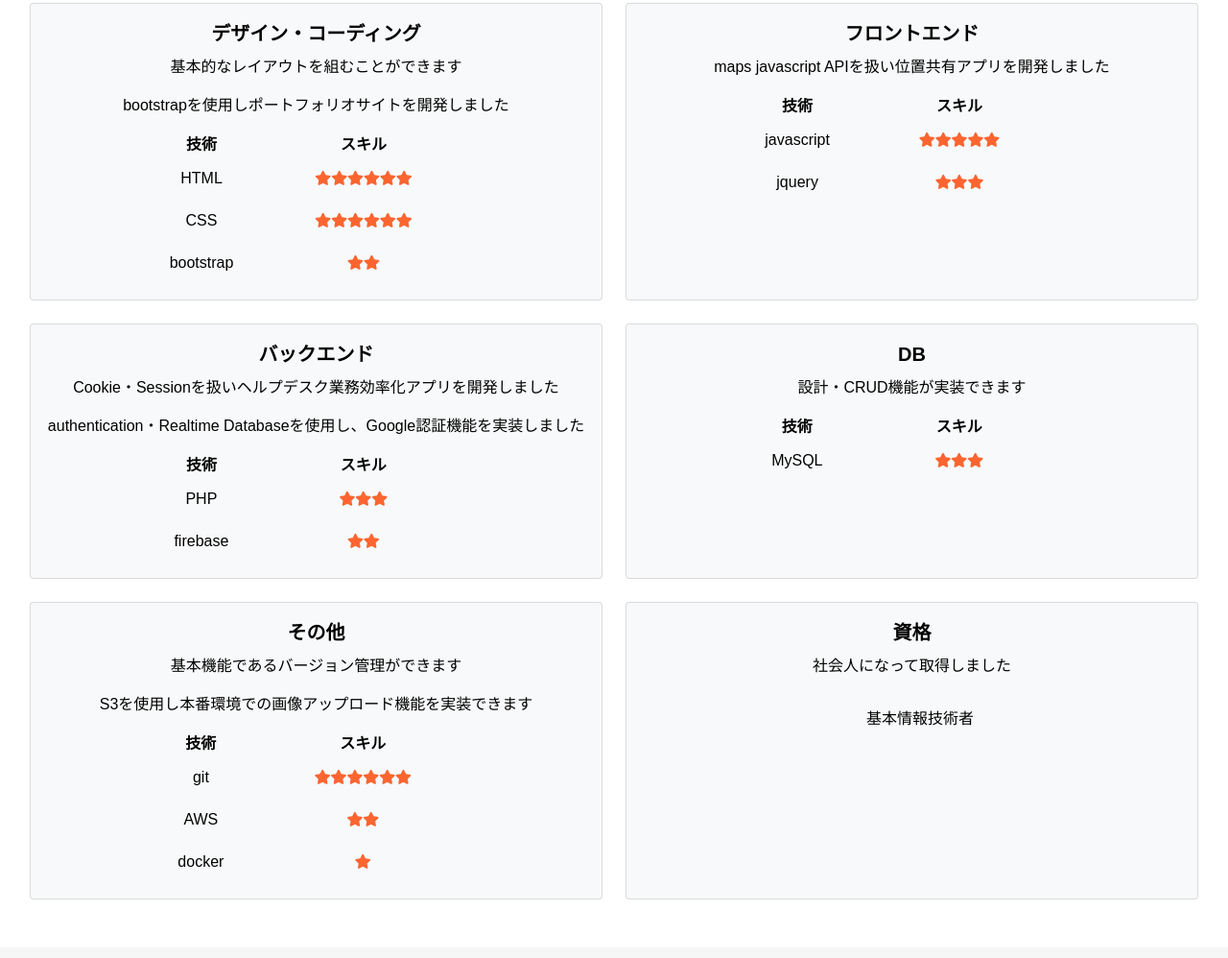
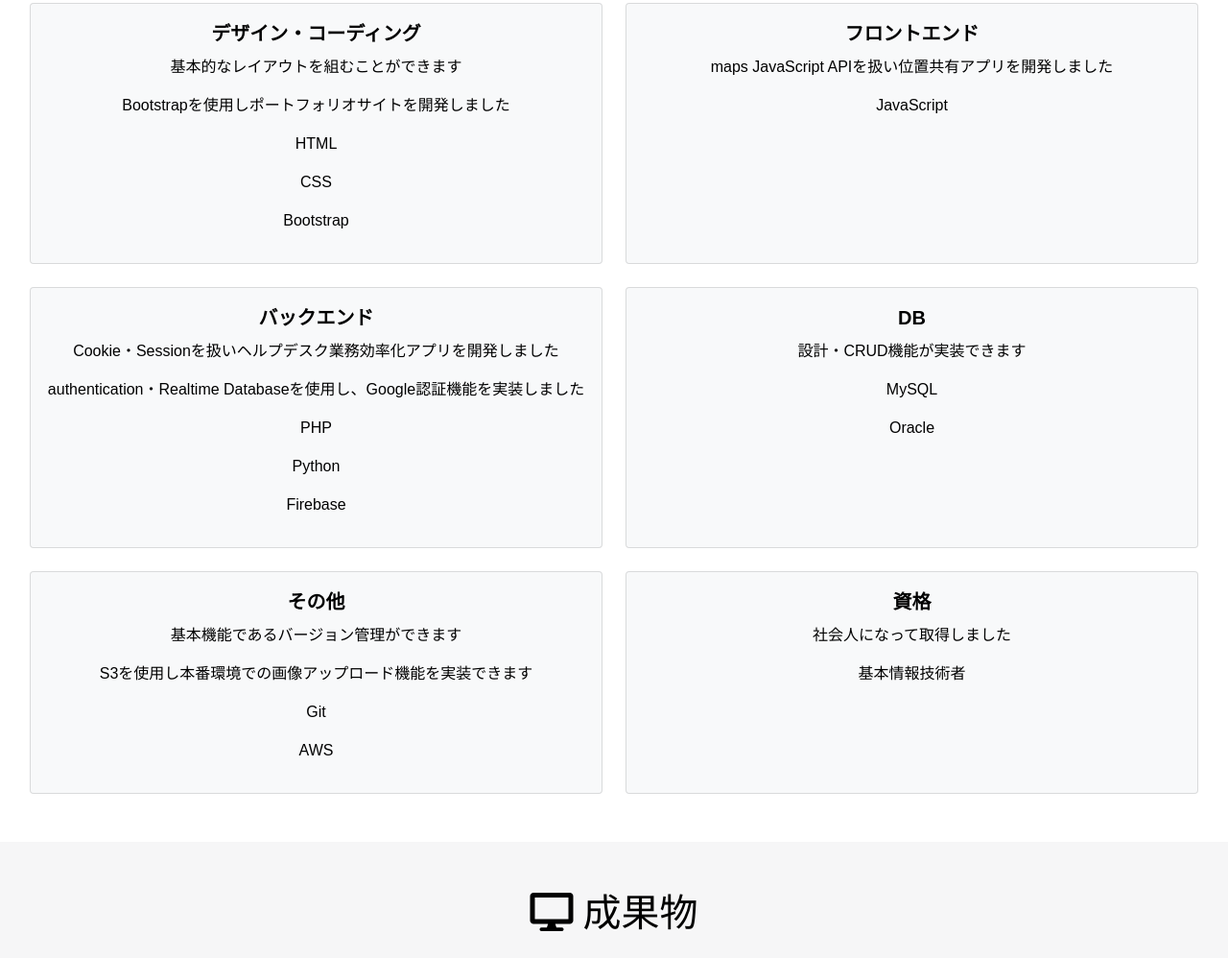
Before and after one commit to ryuhei7135/portforio-site, a plain HTML site: page index.html in a window 1280 px wide. Shown: the part 1810-2808 px from the top of the page at 96% size. Drawn offline with nearby package versions, Linux system fonts and the light colour scheme.

Commit message:
Add files via upload

```diff
--- a/index.html
+++ b/index.html
@@ -74,7 +74,7 @@
               <ul>
                 <li>氏名：唐橋 龍平</li>
                 <li>生年月日：平成9年10月10日</li>
-                <li>職歴：新卒で入社したSIerで「ヘルプデスク兼運用SE」を約1年、「システムエンジニア」を<br>約2年経験しました。<br>「ヘルプデスク兼運用SE」時代には、こちらが試行錯誤したことを記録し進捗管理ができる<br>システムがあれば便利だと考え、個人的にシステムを開発した経験があります。<br>「システムエンジニア」としては、主にDXプロジェクトに従事し、「勤怠管理システムの開発」「販売管理システムへのワークフロー機能追加」を担当しました。<br>クライアントとのヒアリングや要件定義に携わった経験もあります。</li>
+                <li>職歴：新卒で入社したSIerで「ヘルプデスク兼運用SE」を約1年、「システムエンジニア」を<br>約2年半経験しました。<br>「ヘルプデスク兼運用SE」時代には、こちらが試行錯誤したことを記録し進捗管理ができる<br>システムがあれば便利だと考え、個人的にシステムを開発した経験があります。<br>「システムエンジニア」としては、主にDXプロジェクトに従事し、「勤怠管理システムの開発」「販売管理システムへのワークフロー機能追加」を担当しました。<br>クライアントとのヒアリングや要件定義に携わった経験もあります。</li>
                 <li>現職で得たこと：顧客折衝力です。<br>クライアントの課題を解決するシステムを考えるには、顧客企業の業務内容を深く理解する必要があります。<br>システム開発を通して、顧客の業務内容を細かく把握し、担当者から詳しくヒアリングするスキルや細かい調整をする折衝力が養われました。</li>
                 <li>趣味：6歳の頃から続けている野球です。現在は週に1度、地元の友達・後輩と同じチームで活動しています。</li>
               </ul>
@@ -94,65 +94,22 @@
               <div class="card-body">
                 <p class="card-title">デザイン・コーディング</p>
                 <p class="card-text">基本的なレイアウトを組むことができます</p>
-                <p class="card-text">bootstrapを使用しポートフォリオサイトを開発しました</p>
-                <div class="skill-table">
-                  <table>
-                    <thead>
-                      <tr>
-                        <th style="width: 100px">技術</th>
-                        <th style="width: 250px">スキル</th>
-                      </tr>
-                      <tr>
-                        <td>HTML</td>
-                        <td>
-                          <div><span class="star" data-type="html"></span></div>
-                        </td>
-                      </tr>
-                      <tr>
-                        <td>CSS</td>
-                        <td>
-                          <div><span class="star" data-type="css"></span></div>
-                        </td>
-                      </tr>
-                      <tr>
-                        <td>bootstrap</td>
-                        <td>
-                          <div><span class="star" data-type="bootstrap"></span></div>
-                        </td>
-                      </tr>
-                    </thead>
-                  </table>
+                <p class="card-text">Bootstrapを使用しポートフォリオサイトを開発しました</p>
+                <div class="skill-list">
+                  <p class="skil-name">HTML</p>
+                  <p class="skil-name">CSS</p>
+                  <p class="skil-name">Bootstrap</p>
                 </div>
               </div>
             </div>
           </div>
           <div class="col">
             <div class="card h-100 bg-light">
-
               <div class="card-body">
                 <p class="card-title">フロントエンド</p>
-                <p class="card-text">maps javascript APIを扱い位置共有アプリを開発しました</p>
-                <div class="skill-table">
-                  <table>
-                    <thead>
-                      <tr>
-                        <th style="width: 100px">技術</th>
-                        <th style="width: 250px">スキル</th>
-                      </tr>
-                      <tr>
-                        <td>javascript</td>
-                        <td>
-                          <div><span class="star" data-type="javascript"></span></div>
-                        </td>
-                      </tr>
-                      <tr>
-                        <td>jquery</td>
-                        <td>
-                          <div><span class="star" data-type="jquery"></span></div>
-                        </td>
-                      </tr>
-                    </thead>
-                  </table>
+                <p class="card-text">maps JavaScript APIを扱い位置共有アプリを開発しました</p>
+                <div class="skill-list">
+                  <p class="skil-name">JavaScript</p>
                 </div>
               </div>
             </div>
@@ -163,27 +120,10 @@
                 <p class="card-title">バックエンド</p>
                 <p class="card-text">Cookie・Sessionを扱いヘルプデスク業務効率化アプリを開発しました</p>
                 <p class="card-text">authentication・Realtime Databaseを使用し、Google認証機能を実装しました</p>
-                <div class="skill-table">
-                  <table>
-                    <thead>
-                      <tr>
-                        <th style="width: 100px">技術</th>
-                        <th style="width: 250px">スキル</th>
-                      </tr>
-                      <tr>
-                        <td>PHP</td>
-                        <td>
-                          <div><span class="star" data-type="php"></span></div>
-                        </td>
-                      </tr>
-                      <tr>
-                        <td>firebase</td>
-                        <td>
-                          <div><span class="star" data-type="firebase"></span></div>
-                        </td>
-                      </tr>
-                    </thead>
-                  </table>
+                <div class="skill-list">
+                  <p class="skil-name">PHP</p>
+                  <p class="skil-name">Python</p>
+                  <p class="skil-name">Firebase</p>
                 </div>
               </div>
             </div>
@@ -194,59 +134,22 @@
               <div class="card-body">
                 <p class="card-title">DB</p>
                 <p class="card-text">設計・CRUD機能が実装できます</p>
-                <div class="skill-table">
-                  <table>
-                    <thead>
-                      <tr>
-                        <th style="width: 100px">技術</th>
-                        <th style="width: 250px">スキル</th>
-                      </tr>
-                      <tr>
-                        <td>MySQL</td>
-                        <td>
-                          <div><span class="star" data-type="mysql"></span></div>
-                        </td>
-                      </tr>
-                    </thead>
-                  </table>
+                <div class="skill-list">
+                  <p class="skil-name">MySQL</p>
+                  <p class="skil-name">Oracle</p>
                 </div>
               </div>
             </div>
           </div>
           <div class="col">
             <div class="card h-100 bg-light">
-
               <div class="card-body">
                 <p class="card-title">その他</p>
                 <p class="card-text">基本機能であるバージョン管理ができます</p>
                 <p class="card-text">S3を使用し本番環境での画像アップロード機能を実装できます</p>
-                <div class="skill-table">
-                  <table>
-                    <thead>
-                      <tr>
-                        <th style="width: 100px">技術</th>
-                        <th style="width: 250px">スキル</th>
-                      </tr>
-                      <tr>
-                        <td>git</td>
-                        <td>
-                          <div><span class="star" data-type="git"></span></div>
-                        </td>
-                      </tr>
-                      <tr>
-                        <td>AWS</td>
-                        <td>
-                          <div><span class="star" data-type="aws"></span></div>
-                        </td>
-                      </tr>
-                      <tr>
-                        <td>docker</td>
-                        <td>
-                          <div><span class="star" data-type="docker"></span></div>
-                        </td>
-                      </tr>
-                    </thead>
-                  </table>
+                <div class="skill-list">
+                  <p class="skil-name">Git</p>
+                  <p class="skil-name">AWS</p>
                 </div>
               </div>
             </div>
@@ -257,17 +160,13 @@
                 <p class="card-title">資格</p>
                 <p class="card-text">社会人になって取得しました</p>
                 <div class="skill-list">
-                  <ul>
-                    <li>基本情報技術者</li>
-                  </ul>
+                  <p class="skil-name">基本情報技術者</p>
                 </div>
               </div>
             </div>
           </div>
         </div>
-
       </div>
-
       <div class="works field">
         <div class="title work">
           <h2 id="works"><span><i class="fas fa-desktop"></i></span>成果物</h2>
@@ -286,10 +185,7 @@
                           <p>自分自身のポートフォリオです</p>
                         </div>
                         <div class="used-technical">
-                          <p>HTML/CSS/bootstrap/Jquery</p>
-                        </div>
-                        <div class="portfolio-src">
-                          <a href="https://github.com/ryuhei7135/portforio-site.git">github</a>
+                          <p>HTML/CSS/Bootstrap</p>
                         </div>
                     </div>
                   </div>
@@ -304,10 +200,7 @@
                             <p>ヘルプデスク業務・プログラミング学習をサポートするアプリです</p>
                         </div>
                         <div class="used-technical">
-                            <p>HTML/CSS/bootstrap/javascript/jquery/PHP/Mysql/AWS</p>
-                        </div>
-                        <div class="portfolio-src">
-                            <a href="https://github.com/ryuhei7135/study-support">github</a>
+                            <p>HTML/CSS/Bootstrap/JavaScript/PHP/MySQL/AWS</p>
                         </div>
                     </div>
                   </div>
@@ -322,10 +215,7 @@
                           <p>家族や友達と位置を共有するアプリです</p>
                         </div>
                         <div class="used-technical">
-                          <p>HTML/CSS/javascript/firebase</p>
-                        </div>
-                        <div class="portfolio-src">
-                          <a href="https://github.com/ryuhei7135/share-location">github</a>
+                          <p>HTML/CSS/JavaScript/Firebase</p>
                         </div>
                       </div>
                     </div>
--- /dev/null
+++ b/styles.css
@@ -0,0 +1,146 @@
+*, *:before, *:after {
+  -webkit-box-sizing: border-box;
+  box-sizing: border-box
+}
+
+.body {
+  width: 100%;
+  margin: 0;
+  padding: 0;
+  background-color: #fff;
+  color: black;
+  font-family:'メイリオ', 'Meiryo', sans-serif;
+}
+
+.main {
+  width: 100%;
+  text-align: center;
+}
+
+.header {
+  background-image: url(../images/ヘッダー画像.jpg);
+  background-size: cover;
+  background-position: 50% 60%;
+  padding: 15px 0px 850px 0px;
+  width: 100%;
+  position: relative;
+}
+
+.portfolio-title{
+  -webkit-text-stroke-width: 1px;
+  -webkit-text-stroke-color: #fff;
+  -webkit-text-fill-color: rgba(0,0,0,.0);
+  position: absolute;
+
+  top: 300px;
+  left: 150px;
+}
+
+.portfolioTitle-portfolio{
+  font-size: 60px;
+}
+
+.portfolioTitle-name{
+  font-size: 100px;
+
+}
+
+.fas{
+  padding-right: 10px;
+}
+
+.field {
+  padding: 50px 15px;
+}
+
+.profile{
+  width: 100%;
+  background-color: #f6f6f7;
+
+}
+
+h2.profile{
+ padding: 20px;
+}
+
+.profile-photo img {
+  padding: 10px;
+  width: 40%;
+}
+
+.title h2{
+  padding-bottom: 20px;
+  font-size: 40px;
+}
+
+.skill {
+  width: 100%;
+
+}
+
+.card-title{
+  font-size: 20px;
+  font-weight: bold;
+}
+
+.card-text{
+  margin-bottom: 0%;
+}
+
+.card-body {
+  width: 100%;
+}
+
+.skill-list{
+  margin-top: 5%;
+}
+
+.work {
+  text-align: center;
+}
+
+.works {
+  background-color: #f6f6f7;
+  width: 100%;
+
+}
+
+.used-technical p{
+  word-wrap: break-word;
+}
+
+.img_wrap a img{
+  cursor: pointer;
+  -webkit-transform: scale(1);
+  transform: scale(1);
+  -webkit-transition: .3s ease-in-out;
+  transition: .3s ease-in-out;
+}
+
+
+.img_wrap:hover img{
+  -webkit-transform: scale(1.3);
+  transform: scale(1.3);
+}
+
+
+
+.explanation{
+    padding: 20px;
+}
+
+.contact {
+  width: 100%;
+
+}
+
+
+.profile-contents ul{
+  text-align: left;
+}
+
+li{
+  cursor: pointer;
+  padding: 15px;
+  margin-right:15px ;
+}
```
Also changed, not shown: responsive.css (added, +28 -0 lines).
